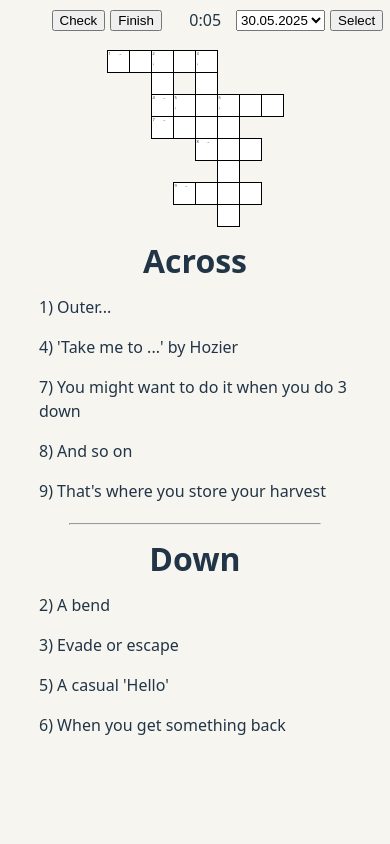
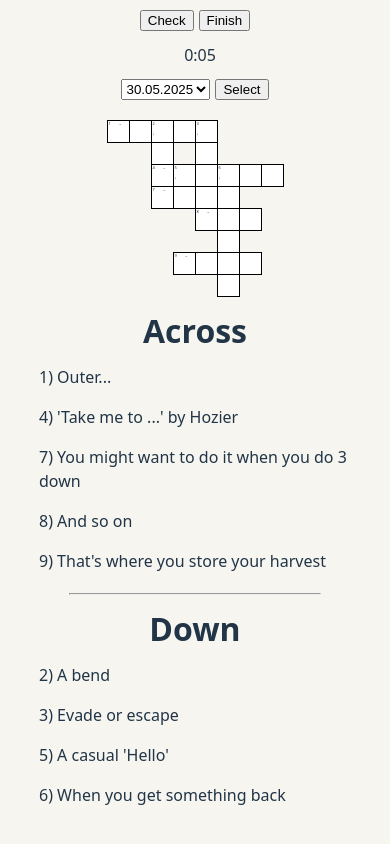
Before and after one commit to BUsuper/crossword-project, a React (Vite) app: page / in a window 390 px wide. Built offline with nearby package versions, Linux system fonts and the light colour scheme.

Commit message:
Improve responsive design in the header components

```diff
--- a/src/components/ButtonsSection/ButtonsSection.css
+++ b/src/components/ButtonsSection/ButtonsSection.css
@@ -1,6 +1,6 @@
 #ButtonsSection {
-    width: 180px;
-    margin: auto 10px;
+    width: 20%;
+    margin: 10px;
     display: flex;
     justify-content: center;
 }
--- a/src/components/CrosswordSelection/CrosswordSelection.css
+++ b/src/components/CrosswordSelection/CrosswordSelection.css
@@ -1,5 +1,6 @@
 #CrosswordSelectionForm {
-    margin: auto 10px;
+    width: 20%;
+    margin: 10px;
     display: flex;
     justify-content: center;
 }
--- a/src/components/Header/Header.css
+++ b/src/components/Header/Header.css
@@ -10,3 +10,11 @@ header {
     justify-content: space-between;
     align-items: center;
 }
+
+@media (max-width: 400px) {
+    header {
+        height: 110px;
+        flex-direction: column;
+    }
+
+}
```
